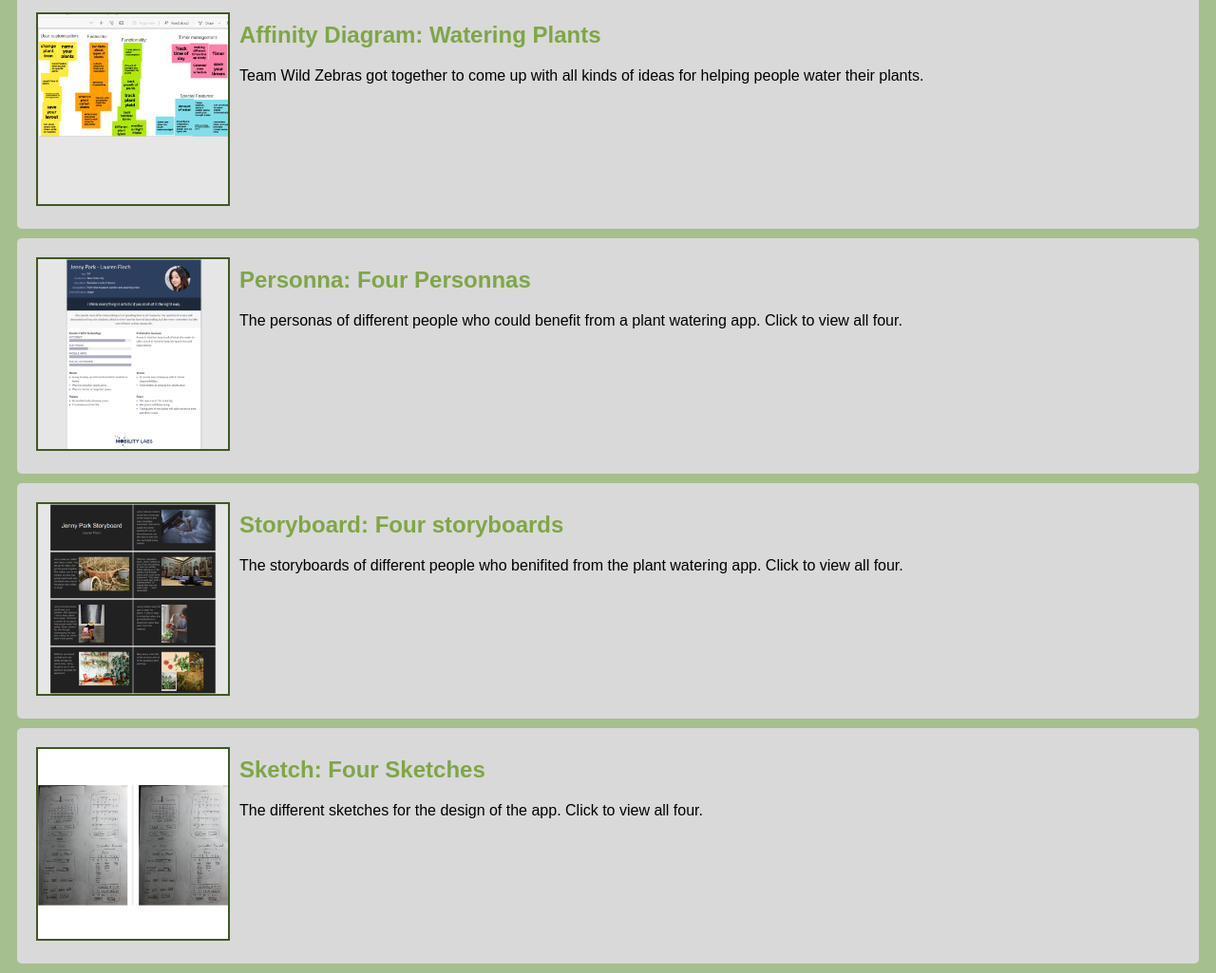
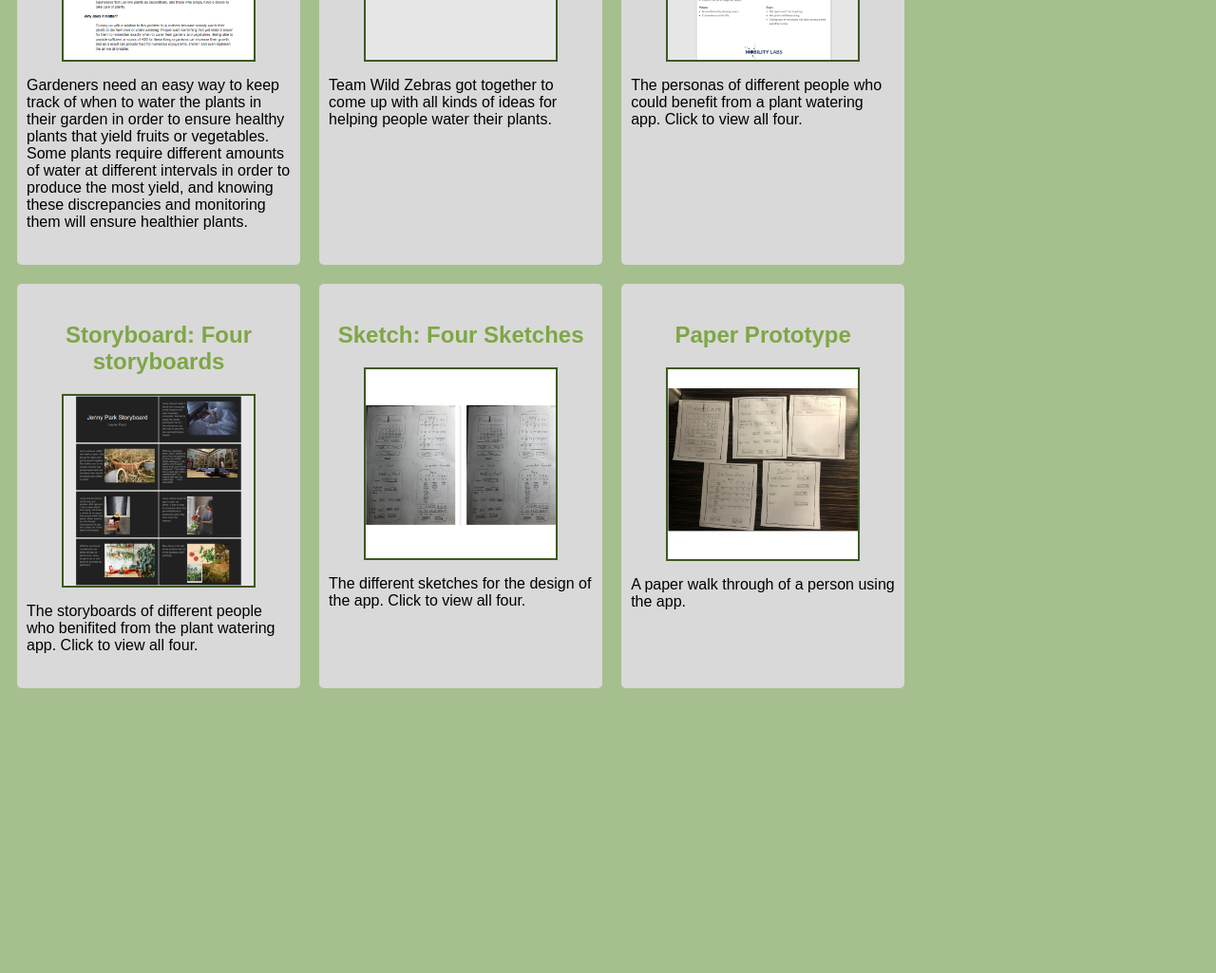
Before and after one commit to Laurenfinch/Laurenfinch.github.io, a plain HTML site: page index.html in a window 1280 px wide. Shown: the part 345-1370 px from the top of the page at 95% size. After the commit the page ends 1088 px from the top, so only its background shows below. Drawn offline with Linux system fonts and the light colour scheme.

Commit message:
Add files via upload

```diff
--- a/index.html
+++ b/index.html
@@ -7,59 +7,60 @@
    <body>
         <h1>Lauren Finch's CSCE 190 Site</h1>
 
+        <div class="assignments">
             <!-- Problem Statement Assignment-->
             <section class = "assignment">
+                <a href="Files/problem-statement.pdf"><h2> Problem Statement: Watering Plants</h2></a>
                 <a href="Files/problem-statement.pdf"><img src="Images/problem-statement-image.png"></a>
-            <section class="ass-details">
-                <a href="Files/problem-statement.pdf"><h2> Problem Statement: Watering Plants</h2></a>
                 <p>
                     Gardeners need an easy way to keep track of when to water the plants in their garden in order to ensure healthy plants that yield fruits or vegetables. Some plants require different amounts of water at different intervals in order to produce the most yield, and knowing these discrepancies and monitoring them will ensure healthier plants.
                 </p>
             </section>
-        </section>
             <!-- Affinity Diagram Assignment-->
             <section class = "assignment">
+                <a href="Files/affinity-diagram.pdf"><h2> Affinity Diagram: Watering Plants</h2></a>
                 <a href="Files/affinity-diagram.pdf"><img src="Images/affinity-diagram-image.png"></a>
-            <section class="ass-details">
-                <a href="Files/affinity-diagram.pdf"><h2> Affinity Diagram: Watering Plants</h2></a>
                 <p>
                     Team Wild Zebras got together to come up with all kinds of ideas for helping people water their plants.
                 </p>
             </section>
-        </section>
 
             <!-- Personna Assignment-->
             <section class = "assignment">
+                <a href="Files/personnas-pdf.pdf"><h2> Personna: Four Personnas</h2></a>
                 <a href="Files/personnas-pdf.pdf"><img src="Images/personna-image.png"></a>
-            <section class="ass-details">
-                <a href="Files/personnas-pdf.pdf"><h2> Personna: Four Personnas</h2></a>
                 <p>
                     The personas of different people who could benefit from a plant watering app. Click to view all four.
                 </p>
             </section>
-        </section>
 
             <!-- Storyboard-->
             <section class = "assignment">
+                <a href="Files/storyboard-pdf.pdf"><h2> Storyboard: Four storyboards</h2></a>
                 <a href="Files/storyboard-pdf.pdf"><img src="Images/storyboard-image.png"></a>
-            <section class="ass-details">
-                <a href="Files/storyboard-pdf.pdf"><h2> Storyboard: Four storyboards</h2></a>
                 <p>
                     The storyboards of different people who benifited from the plant watering app. Click to view all four.
                 </p>
             </section>
-        </section>
 
-        <!-- Storyboard-->
+            <!-- Sketch-->
             <section class = "assignment">
+                <a href="Files/sketch-pdf.pdf"><h2> Sketch: Four Sketches</h2></a>
                 <a href="Files/sketch-pdf.pdf"><img src="Images/sketch.png"></a>
-            <section class="ass-details">
-                <a href="Files/sketch-pdf.pdf"><h2> Sketch: Four Sketches</h2></a>
                 <p>
                     The different sketches for the design of the app. Click to view all four.
                 </p>
             </section>
+
+            <!-- Paper prototype.-->
+            <section class = "assignment">
+                <a href="https://youtu.be/Si9HtilFQaQ"><h2> Paper Prototype</h2></a>
+                <a href="https://youtu.be/Si9HtilFQaQ"><img src="Images/paper-prototype.png"></a>
+                <p>
+                    A paper walk through of a person using the app.
+                </p>
             </section>
+        </div>
 
    </body>
 
--- a/styles.css
+++ b/styles.css
@@ -3,10 +3,16 @@ body {
     font-family: Arial, Helvetica, sans-serif;
 }
 
+.assignments {
+    display:flex;
+    flex-wrap:wrap;
+}
+
 .assignment{
-    display:flex;
+    width:22%;
     padding:10px;
     margin:10px;
+    padding:20px 10px;
     background:#D9D9D9;
     border-radius:5px;
 }
@@ -15,7 +21,8 @@ body {
     width:200px;
     margin:10px;
     border:2px solid #3E5923;
-
+    display:block;
+    margin:auto;
 }
 
 .asignment img:hover {
@@ -27,6 +34,10 @@ h1 {
     text-align: center;
 }
 
+h2 {
+    text-align:center;
+}
+
 a {
     text-decoration:none;
     color:#7FA646;
```
Also changed, not shown: Images/paper-prototype.png (added), 1 other file. Lines whose indentation alone changed are shown as unchanged.
